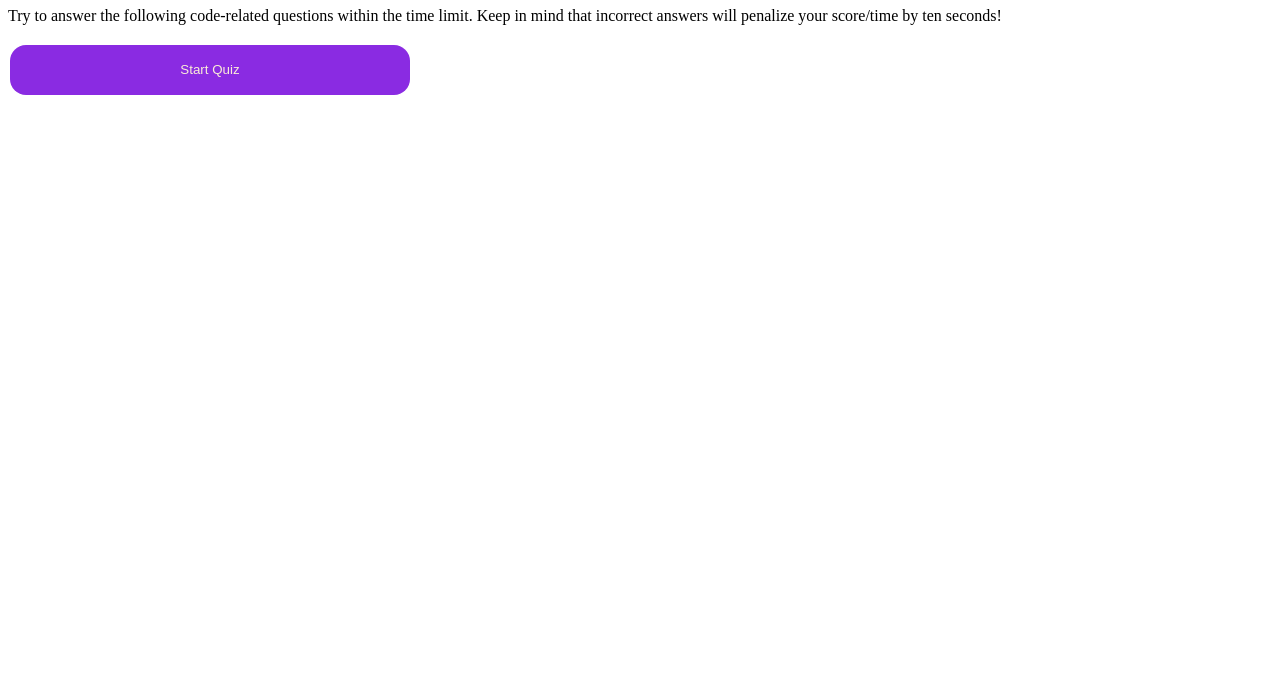
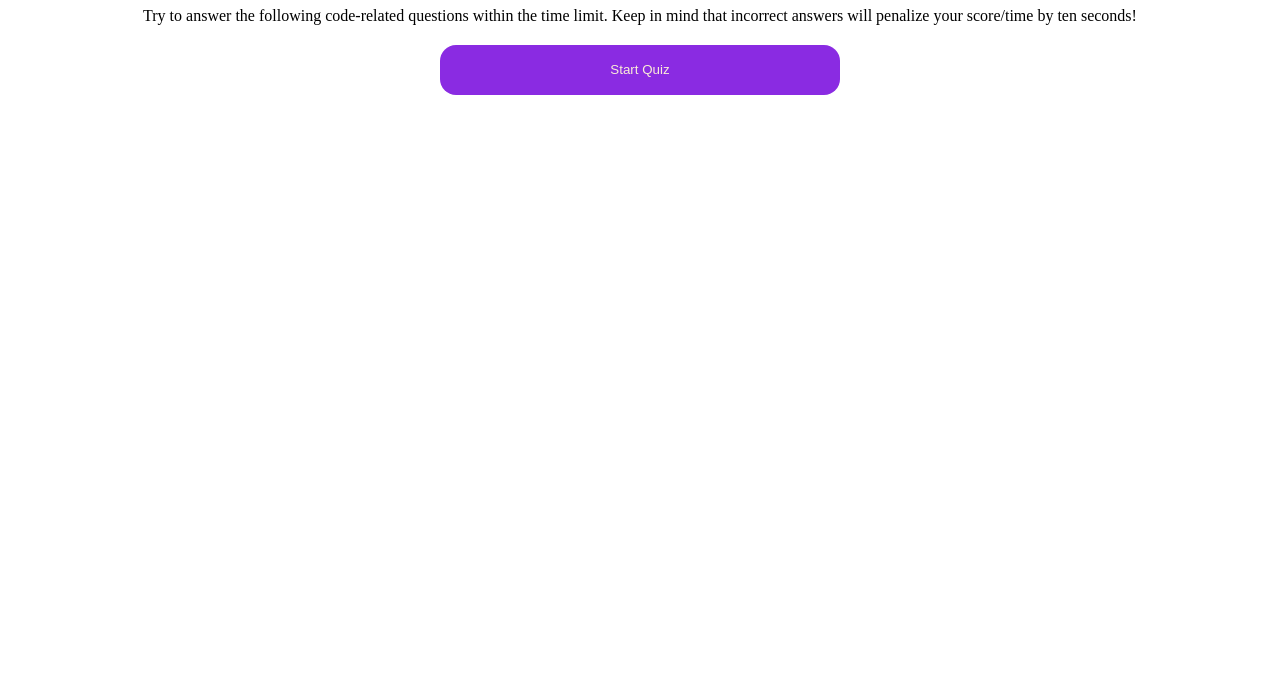
Before and after one commit to palhambra/quizzicles, a plain HTML site: page index.html in a window 1280 px wide. Shown: the part 117-800 px from the top of the page. Drawn offline with Linux system fonts and the light colour scheme.

Commit message:
Centered sections

```diff
--- a/assets/style.css
+++ b/assets/style.css
@@ -10,7 +10,7 @@ button {
 
 }
 
-#challenge {
+#questions {
   text-align: center;
 }
 
```
